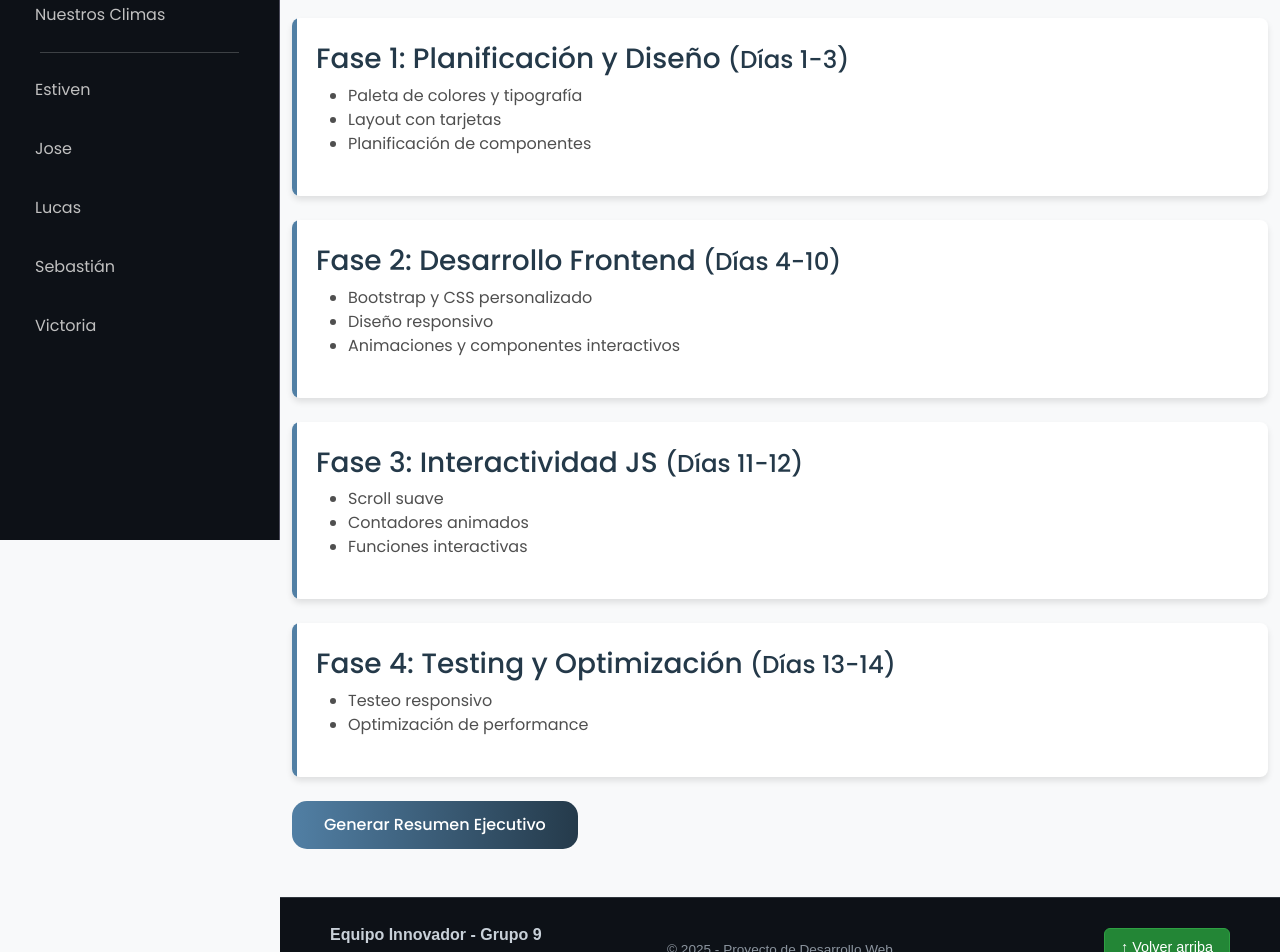
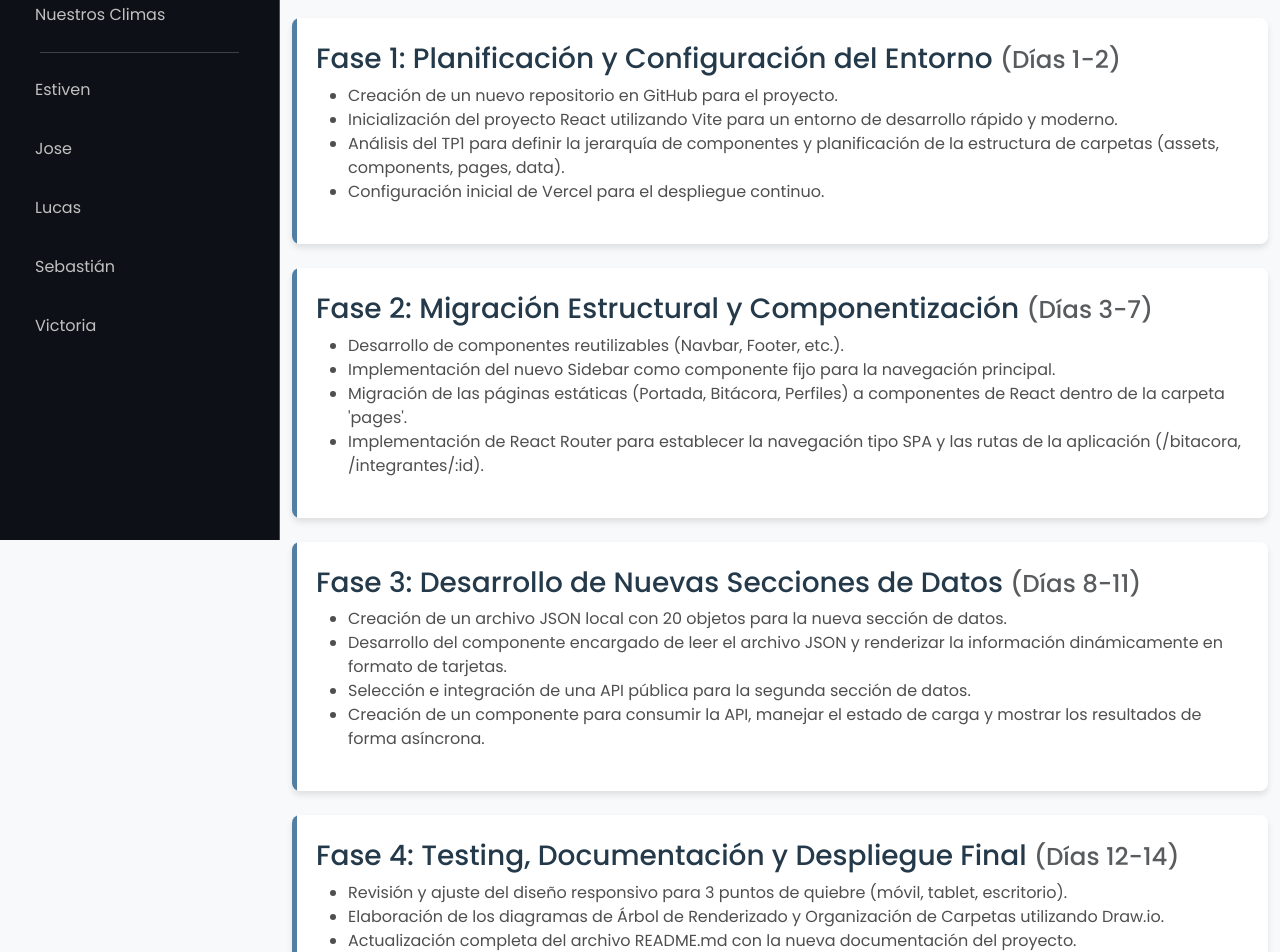
Before and after one commit to josecolombotk/desarrollo-frontend-ifts29-2, a React (Vite) app: page /bitacora in a window 1280 px wide. Shown: the part 260-1212 px from the top of the page. Built offline with nearby package versions, Linux system fonts and the light colour scheme.

Commit message:
Se actualiza la bitácora y mejoran aspectos finales.

```diff
--- a/src/pages/Bitacora.jsx
+++ b/src/pages/Bitacora.jsx
@@ -1,18 +1,20 @@
 import { useEffect, useState } from "react";
+// Asegúrate de que la ruta a tu archivo CSS sea la correcta.
 import "../css/Bitacora.css";
-import { usePageMetadata } from "../hooks/usePageMetadata";
-import favicon from "../assets/favicon.png";
 
 export default function Bitacora() {
-  usePageMetadata("Equipo Innovador - Bitácora", favicon);
+  // Estado para controlar la visibilidad del resumen ejecutivo.
   const [mostrarResumen, setMostrarResumen] = useState(false);
 
+  // Hook para animar la aparición de las tarjetas al hacer scroll.
   useEffect(() => {
     const cards = document.querySelectorAll(".fade-in");
     const observer = new IntersectionObserver(
       (entries) => {
         entries.forEach((entry) => {
-          if (entry.isIntersecting) entry.target.classList.add("visible");
+          if (entry.isIntersecting) {
+            entry.target.classList.add("visible");
+          }
         });
       },
       { threshold: 0.1 }
@@ -20,34 +22,47 @@ export default function Bitacora() {
     cards.forEach((card) => observer.observe(card));
   }, []);
 
+  // Array con los datos de cada fase del proyecto de migración.
   const fases = [
     {
-      titulo: "Fase 1: Planificación y Diseño",
-      dias: "Días 1-3",
+      titulo: "Fase 1: Planificación y Configuración del Entorno",
+      dias: "Días 1-2",
       puntos: [
-        "Paleta de colores y tipografía",
-        "Layout con tarjetas",
-        "Planificación de componentes",
+        "Creación de un nuevo repositorio en GitHub para el proyecto.",
+        "Inicialización del proyecto React utilizando Vite para un entorno de desarrollo rápido y moderno.",
+        "Análisis del TP1 para definir la jerarquía de componentes y planificación de la estructura de carpetas (assets, components, pages, data).",
+        "Configuración inicial de Vercel para el despliegue continuo.",
       ],
     },
     {
-      titulo: "Fase 2: Desarrollo Frontend",
-      dias: "Días 4-10",
+      titulo: "Fase 2: Migración Estructural y Componentización",
+      dias: "Días 3-7",
       puntos: [
-        "Bootstrap y CSS personalizado",
-        "Diseño responsivo",
-        "Animaciones y componentes interactivos",
+        "Desarrollo de componentes reutilizables (Navbar, Footer, etc.).",
+        "Implementación del nuevo Sidebar como componente fijo para la navegación principal.",
+        "Migración de las páginas estáticas (Portada, Bitácora, Perfiles) a componentes de React dentro de la carpeta 'pages'.",
+        "Implementación de React Router para establecer la navegación tipo SPA y las rutas de la aplicación (/bitacora, /integrantes/:id).",
       ],
     },
     {
-      titulo: "Fase 3: Interactividad JS",
-      dias: "Días 11-12",
-      puntos: ["Scroll suave", "Contadores animados", "Funciones interactivas"],
+      titulo: "Fase 3: Desarrollo de Nuevas Secciones de Datos",
+      dias: "Días 8-11",
+      puntos: [
+        "Creación de un archivo JSON local con 20 objetos para la nueva sección de datos.",
+        "Desarrollo del componente encargado de leer el archivo JSON y renderizar la información dinámicamente en formato de tarjetas.",
+        "Selección e integración de una API pública para la segunda sección de datos.",
+        "Creación de un componente para consumir la API, manejar el estado de carga y mostrar los resultados de forma asíncrona.",
+      ],
     },
     {
-      titulo: "Fase 4: Testing y Optimización",
-      dias: "Días 13-14",
-      puntos: ["Testeo responsivo", "Optimización de performance"],
+      titulo: "Fase 4: Testing, Documentación y Despliegue Final",
+      dias: "Días 12-14",
+      puntos: [
+        "Revisión y ajuste del diseño responsivo para 3 puntos de quiebre (móvil, tablet, escritorio).",
+        "Elaboración de los diagramas de Árbol de Renderizado y Organización de Carpetas utilizando Draw.io.",
+        "Actualización completa del archivo README.md con la nueva documentación del proyecto.",
+        "Realización de commits finales y verificación del despliegue exitoso en Vercel.",
+      ],
     },
   ];
 
@@ -56,42 +71,44 @@ export default function Bitacora() {
       <section className="bitacora-header">
         <div className="container">
           <h1>Bitácora del Proyecto</h1>
-          <p>
-            Registro detallado del proceso de desarrollo y decisiones tomadas
-          </p>
+          <p>Registro del proceso de migración a React y desarrollo de nuevas funcionalidades para el TP2.</p>
         </div>
       </section>
 
       <section className="container py-5">
         {fases.map((fase, i) => (
           <div key={i} className="bitacora-card fade-in">
-            <h3>
-              {fase.titulo} <small>({fase.dias})</small>
-            </h3>
+            <h3>{fase.titulo} <small className="text-muted">({fase.dias})</small></h3>
             <ul>
-              {fase.puntos.map((p, j) => (
-                <li key={j}>{p}</li>
-              ))}
+              {fase.puntos.map((p, j) => <li key={j}>{p}</li>)}
             </ul>
           </div>
         ))}
 
-        <button
-          className="bitacora-btn-resumen"
-          onClick={() => setMostrarResumen(!mostrarResumen)}
-        >
-          Generar Resumen Ejecutivo
-        </button>
+        <div className="text-center mt-4">
+          <button
+            className="btn btn-success btn-lg"
+            onClick={() => setMostrarResumen(!mostrarResumen)}
+          >
+            <i className="bi bi-file-earmark-check me-2"></i>
+            {mostrarResumen ? "Ocultar Resumen" : "Mostrar Resumen Ejecutivo"}
+          </button>
+        </div>
 
         {mostrarResumen && (
-          <div className="bitacora-section fade-in visible">
-            <h3>Resumen Ejecutivo</h3>
-            <ul>
-              <li>Sitio web 100% responsivo</li>
-              <li>Interactividad avanzada con JS</li>
-              <li>Diseño moderno y profesional</li>
-              <li>Código limpio y documentado</li>
-            </ul>
+          <div className="bitacora-section fade-in visible mt-4">
+            <div>
+              <div className="card-header">
+                <h3>Resumen Ejecutivo del Proyecto</h3>
+              </div>
+              <ul className="list-group list-group-flush">
+                <li className="list-group-item">✅ Proyecto migrado exitosamente a una SPA con React.</li>
+                <li className="list-group-item">✅ Implementación de React Router para una navegación fluida sin recargas.</li>
+                <li className="list-group-item">✅ Renderizado dinámico de datos desde un archivo JSON local y una API pública.</li>
+                <li className="list-group-item">✅ Código organizado en componentes reutilizables y estructura de carpetas modular.</li>
+                <li className="list-group-item">✅ Sitio web 100% responsivo y desplegado en Vercel.</li>
+              </ul>
+            </div>
           </div>
         )}
       </section>
--- a/src/pages/Lucas.jsx
+++ b/src/pages/Lucas.jsx
@@ -254,7 +254,7 @@ export default function LucasPage() {
             <div className="col-12">
               <div className="d-flex justify-content-between align-items-center">
                 <Link to="/integrantes/jose" className="btn btn-outline-light">
-                  <i className="bi bi-arrow-left me-1"></i>Volver al Bastión
+                  <i className="bi bi-arrow-left me-1"></i>Anterior Hermano
                 </Link>
 
                 <Link
```
Also changed, not shown: src/css/Bitacora.css (+28 -9 lines).
